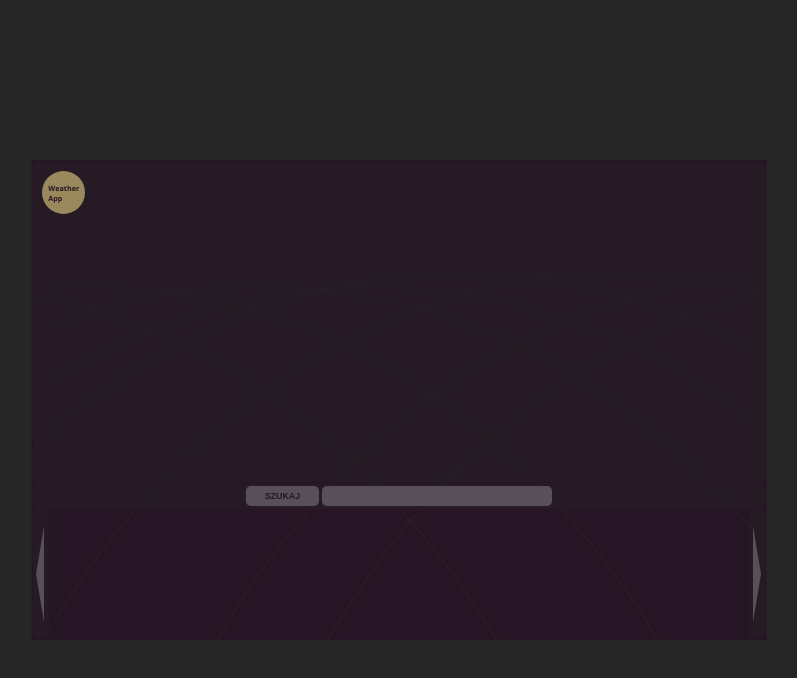
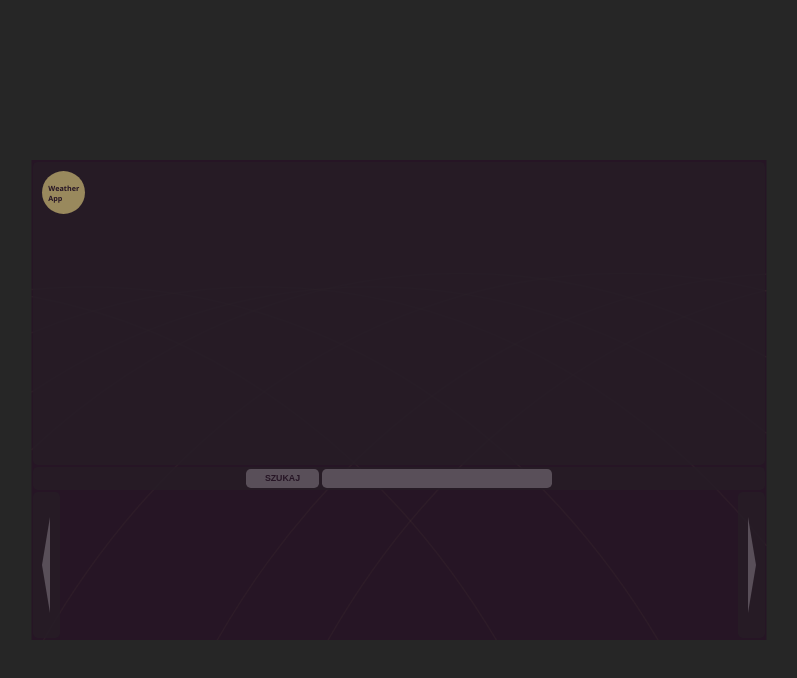
Before and after one commit to woodrejs/weatherApp, a plain HTML site: page index.html in a window 1280 px wide. Shown: the whole page, without its empty margins (241-1038 px from the left). Drawn offline with nearby package versions, Linux system fonts and the light colour scheme.

Commit message:
css change

```diff
--- a/weather.js
+++ b/weather.js
@@ -230,10 +230,10 @@ window.onload=function()
     }
 ///SLIDER MOVE
     let counter = 0;
-    let moveSlider = function()
+    const moveSlider = function()
     {
-        const singleSildeWidth = futureForecastsContainer.firstChild.offsetWidth;
-        const singleSlideMargin =  parseFloat(window.getComputedStyle(futureForecastsContainer.firstChild).marginRight);
+        let singleSildeWidth = futureForecastsContainer.firstChild.offsetWidth;
+        let singleSlideMargin =  parseFloat(window.getComputedStyle(futureForecastsContainer.firstChild).marginRight);
 
         if(this.id == 'right' && counter == 37)
             counter = 37;
--- a/weather.scss
+++ b/weather.scss
@@ -191,12 +191,12 @@ body
 {
     display: flex;
     margin-bottom: 0.1rem;
-    height: 8rem;
+    height: 33%;
     margin: 0.1rem;
 
     button
     {
-        width: 1rem;
+        width: 4%;
         background-color: $fourth;
         border-radius: 0.3rem;
         border: none;
@@ -210,7 +210,7 @@ body
             border-style: solid;
         }
     }
-    & :nth-child(1)
+    & >:nth-child(1)
     {
         margin-right: 0.1rem;
         .triangle-left
@@ -219,7 +219,7 @@ body
             border-color: transparent $first transparent transparent;
         }
     }
-    & :nth-child(3)
+    & >:nth-child(3)
     {
         margin-left: 0.1rem;
         .triangle-right
@@ -232,7 +232,7 @@ body
 #slider
 {
     overflow-x: hidden;
-    max-width: 43.8rem;
+    max-width: 92%;
     border-radius: 0.3rem;
 }
 #futureForecastsContainer
@@ -378,10 +378,6 @@ body
             width: 5vw;
         }
     }
-    #slider
-    {
-        max-width: 100%;
-    }
     #futureForecastsContainer
     {
         width: 1800vw;
@@ -488,10 +484,6 @@ body
     {
         height: 50%;
     }
-    #slider
-    {
-        max-width: 100%;
-    }
     #futureForecastsContainer
     {
         width: 2000vw;
```
Also changed, not shown: weather.css, 1 other file.
